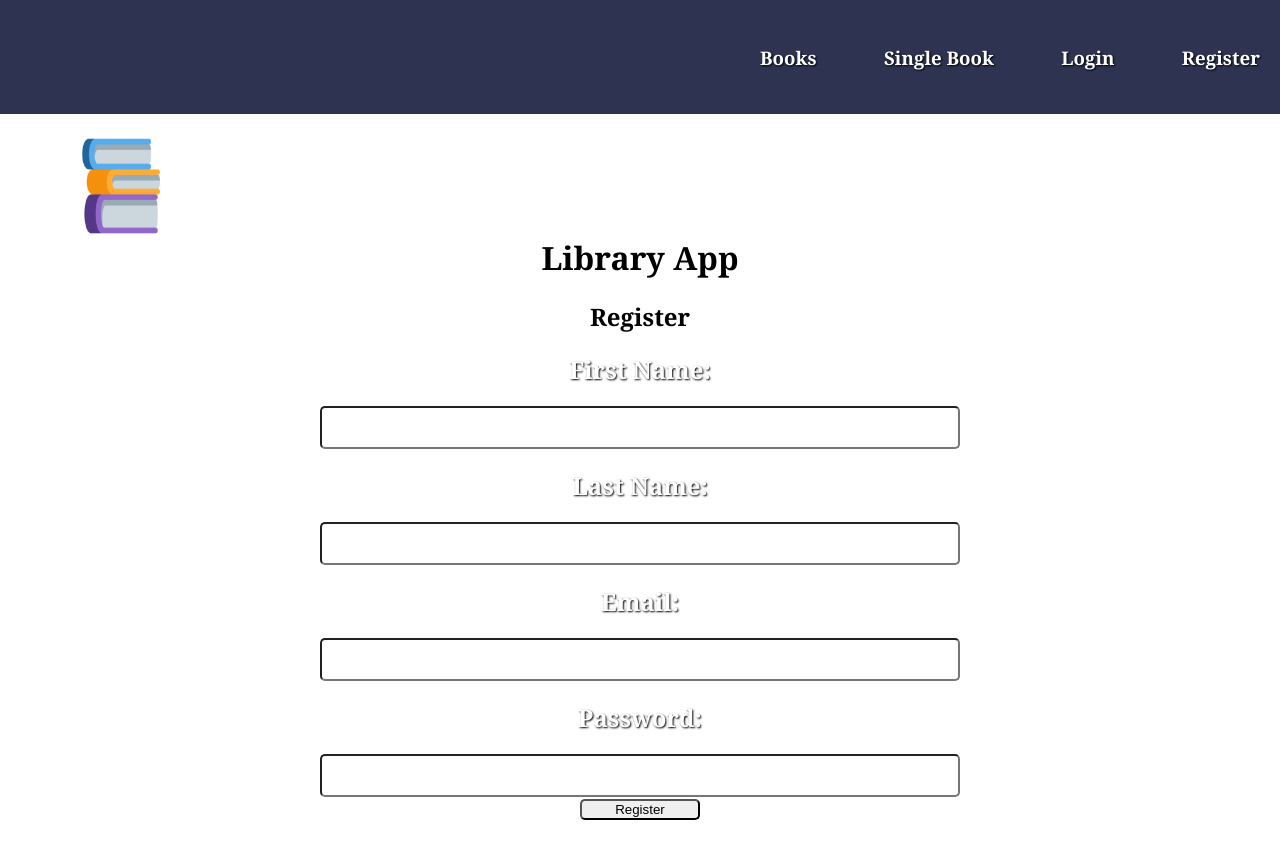
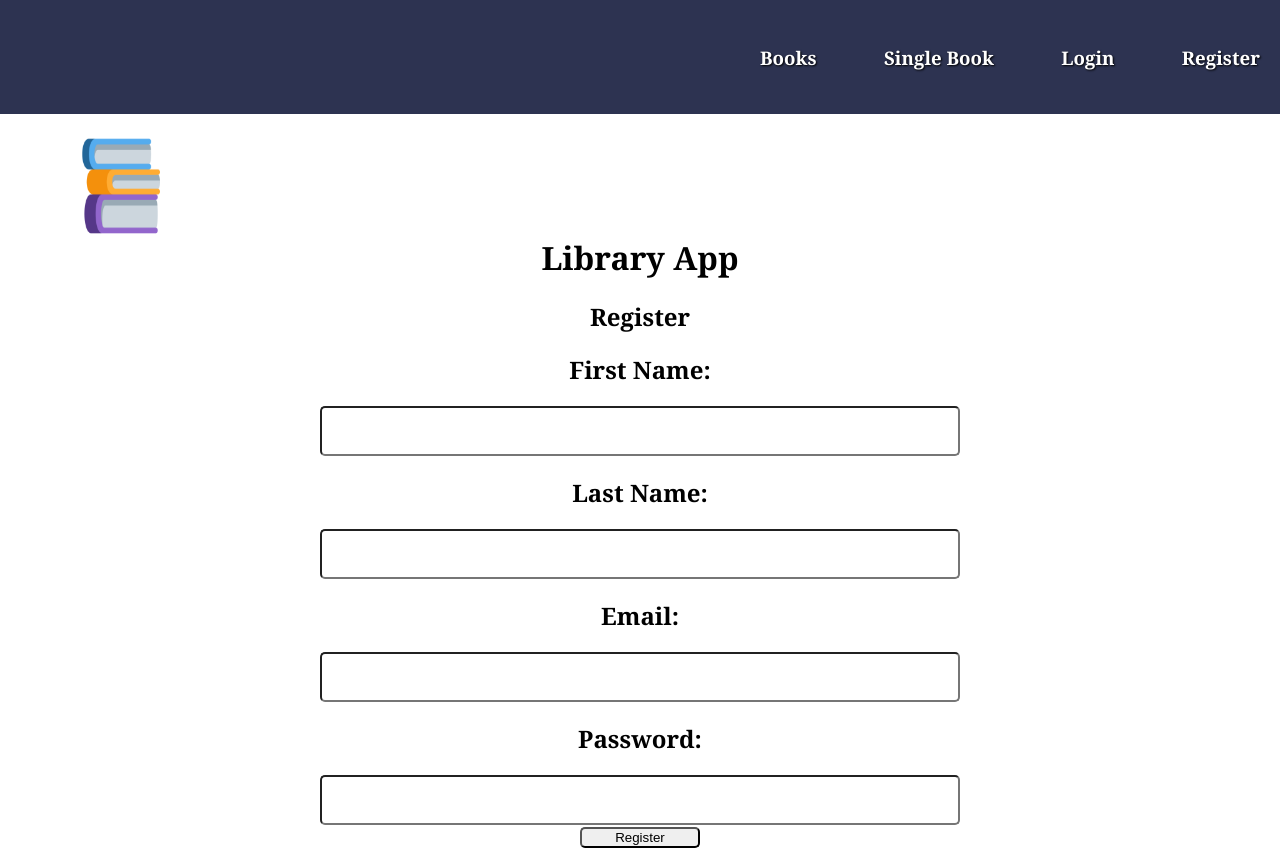
Before and after one commit to Selene-Kas/book-buddy-react, a React (Vite) app: page /register in a window 1280 px wide. Before the commit the page ends 820 px from the top, so only its background shows below. Built offline with nearby package versions, Linux system fonts and the light colour scheme.

Commit message:
added styling to login form

```diff
--- a/src/App.css
+++ b/src/App.css
@@ -66,11 +66,16 @@ img {
 .regForm {
   width: 50%;
   padding-left: 25%;
-  color: white;
-  text-shadow: 1px 1px 2px black;
+  color: black;
+}
+.logForm {
+  width: 50%;
+  padding-left: 25%;
+  color: black;
 }
 input {
   width: 100%;
+  font-size: 1.2em;
   padding: 12px 20px;
   box-sizing: border-box;
   border-radius: 5px;
```
